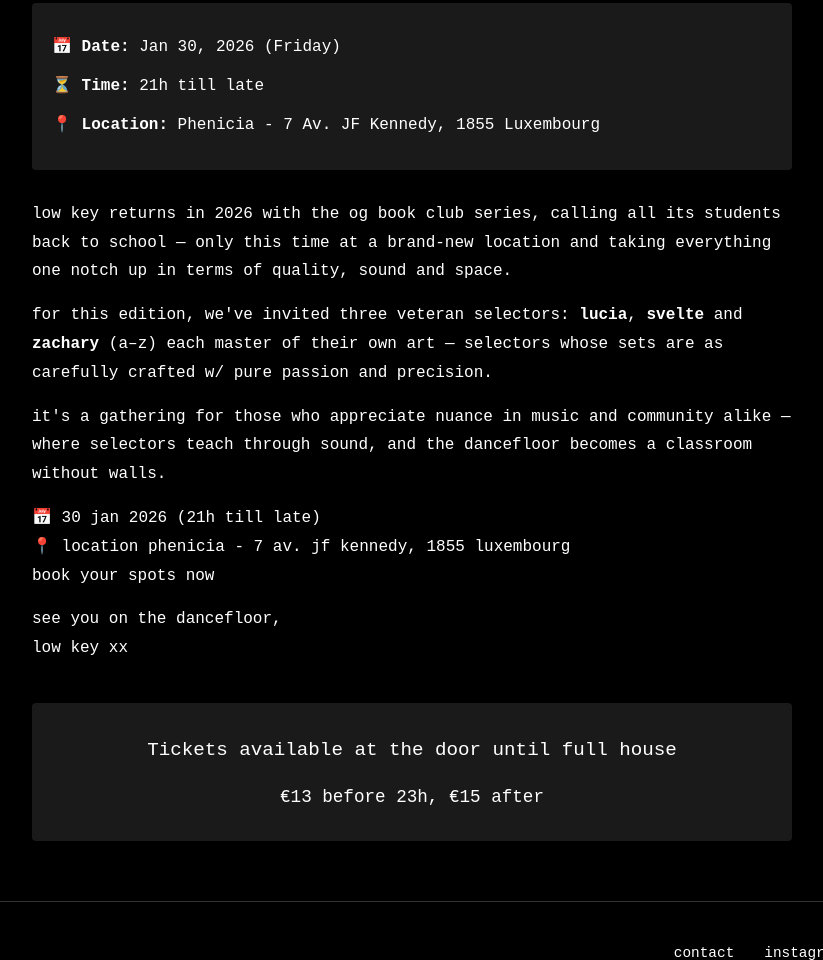
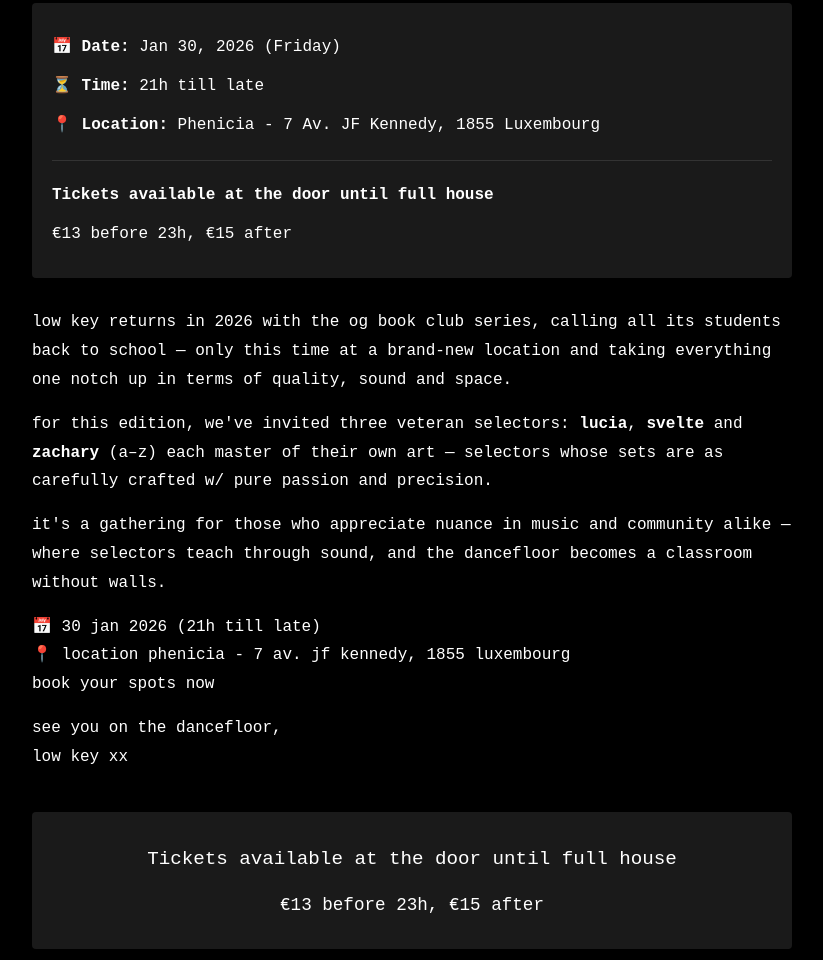
Before and after one commit to shameekvats/low-key, a website: page event-bookclub-31012026.html in a window 1280 px wide. Shown: the part 934-1894 px from the top of the page, without its empty margins (228-1051 px from the left). Drawn offline with Linux system fonts and the light colour scheme.

Commit message:
Add ticket availability and pricing
Insert ticketing details into the event page: a notice that tickets are available at the door until full house and explicit pricing (€13 before 23:00, €15 after). These lines were added to the event details section with minor top-margin and top-border styling.

```diff
--- a/event-bookclub-31012026.html
+++ b/event-bookclub-31012026.html
@@ -160,6 +160,8 @@
                     <p>📅 <strong>Date:</strong> Jan 30, 2026 (Friday)</p>
                     <p>⏳ <strong>Time:</strong> 21h till late</p>
                     <p>📍 <strong>Location:</strong> Phenicia - 7 Av. JF Kennedy, 1855 Luxembourg</p>
+                    <p style="margin-top: 20px; padding-top: 20px; border-top: 1px solid #333333;"><strong>Tickets available at the door until full house</strong></p>
+                    <p style="margin-top: 10px;">€13 before 23h, €15 after</p>
                 </div>
 
                 <div class="event-description">
```
